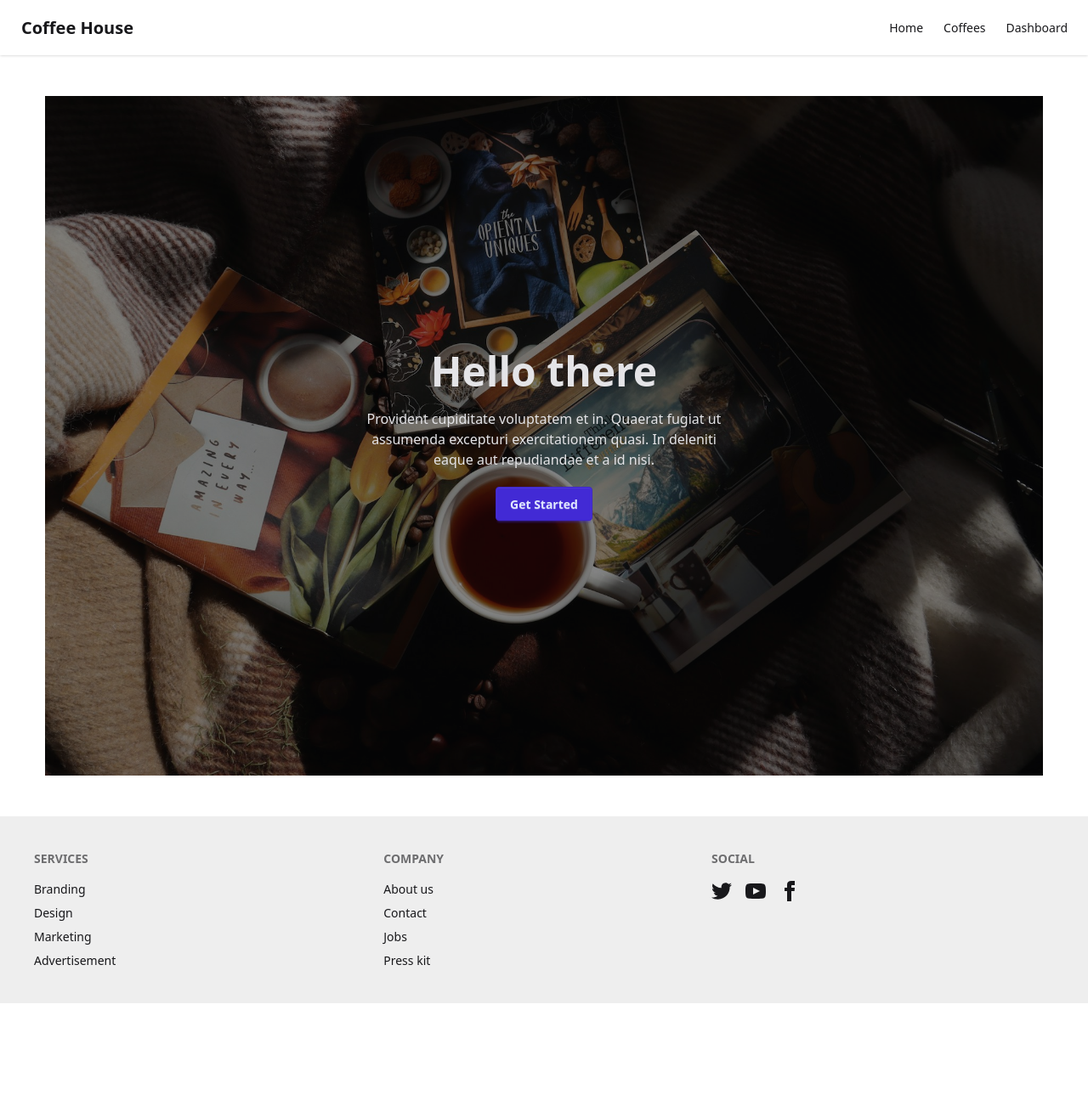
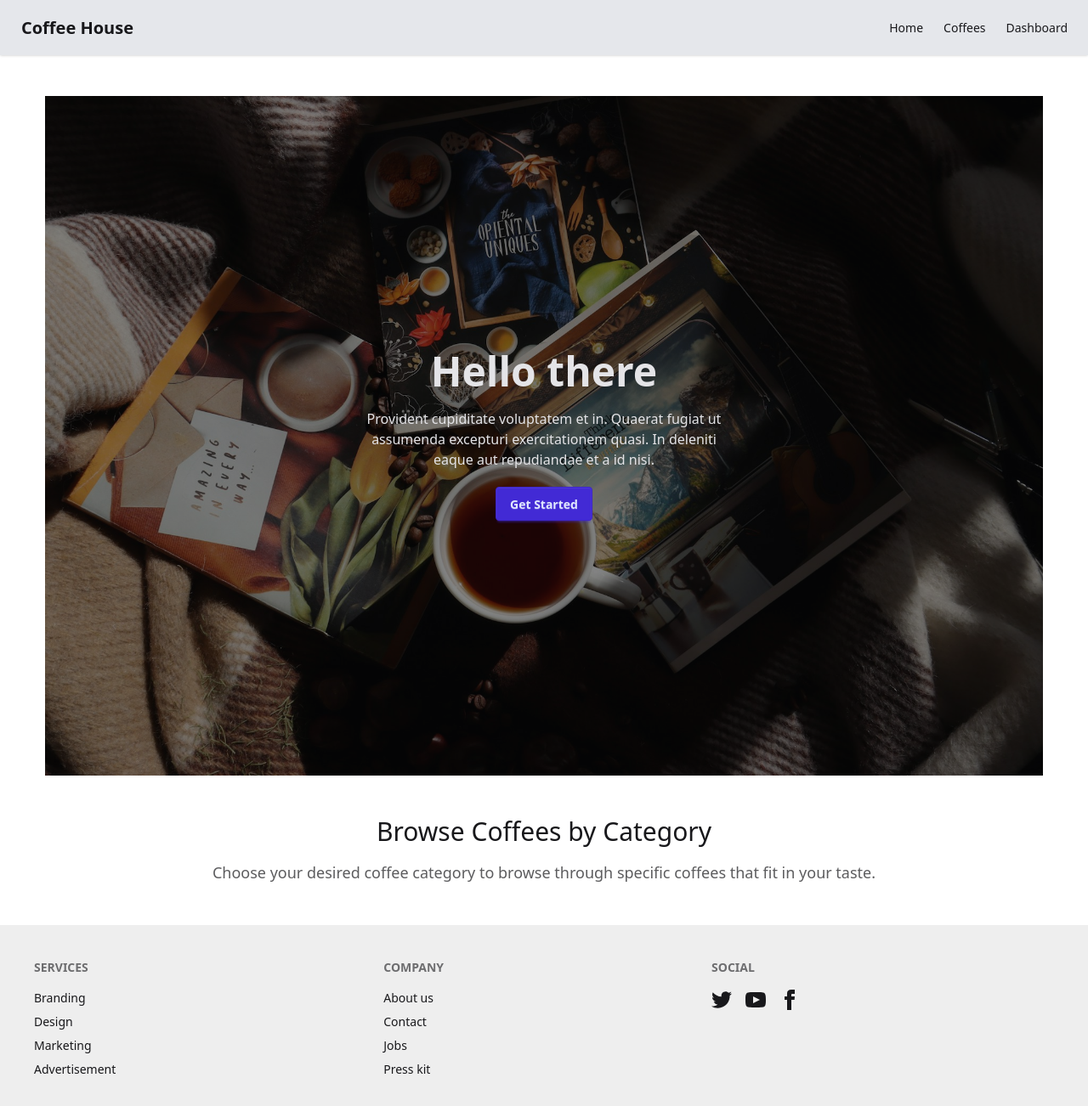
Before and after one commit to Taanveer22/coffee-collections-2, a React (Vite) app: page / in a window 1280 px wide. Shown: the top 1302 px of the page at 85% size. Before the commit the page ends 1181 px from the top, so only its background shows below. Built offline with nearby package versions, Linux system fonts and the light colour scheme.

Commit message:
alhamdulliah heading component added

```diff
--- /dev/null
+++ b/src/components/Heading.jsx
@@ -0,0 +1,10 @@
+const Heading = ({ title, subTitle }) => {
+  return (
+    <div className="text-center mb-12 space-y-4">
+      <h1 className="text-3xl font-medium">{title}</h1>
+      <p className="text-lg font-normal opacity-70">{subTitle}</p>
+    </div>
+  );
+};
+
+export default Heading;
--- a/src/components/Navbar.jsx
+++ b/src/components/Navbar.jsx
@@ -3,7 +3,7 @@ import { NavLink } from "react-router-dom";
 const Navbar = () => {
   return (
     <div>
-      <div className="navbar bg-base-100 shadow-sm mb-12">
+      <div className="navbar bg-gray-200 shadow-sm mb-12">
         <div className="navbar-start">
           <div className="dropdown">
             <div tabIndex={0} role="button" className="btn btn-ghost lg:hidden">
--- a/src/pages/Home.jsx
+++ b/src/pages/Home.jsx
@@ -1,9 +1,14 @@
 import Banner from "../components/Banner";
+import Heading from "../components/Heading";
 
 const Home = () => {
   return (
     <div>
       <Banner></Banner>
+      <Heading
+        title="Browse Coffees by Category"
+        subTitle="Choose your desired coffee category to browse through specific coffees that fit in your taste."
+      ></Heading>
     </div>
   );
 };
```
